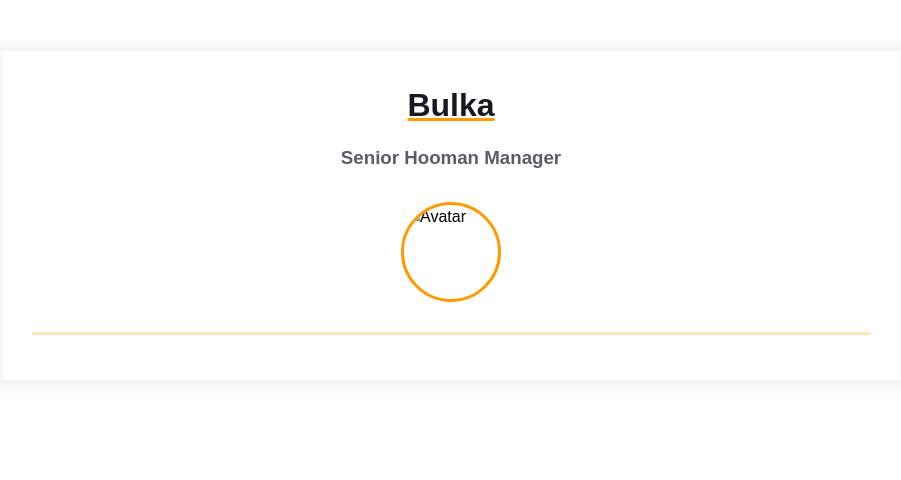
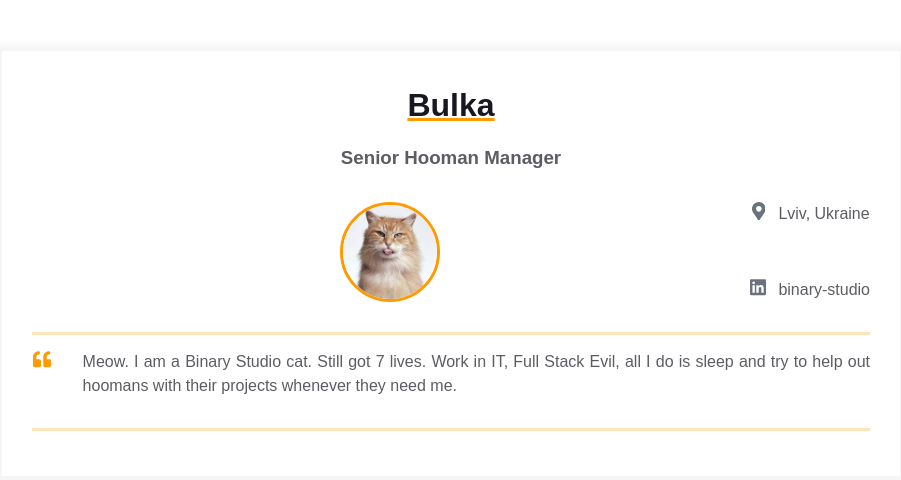
Before and after one commit to andytrue7/homepage, a plain HTML site: page index.html in a window 1280 px wide. Shown: the whole page, without its empty margins (189-1090 px from the left). Drawn offline with Linux system fonts and the light colour scheme.

Commit message:
add contact info and intro block

```diff
--- a/index.html
+++ b/index.html
@@ -18,10 +18,60 @@
               <div class="contact-info__block"></div>
 
               <div class="contact-info__block contact-info__block--center">
-                <img class="contact-info__avatar" src="assets/avatar.png" alt="Avatar" />
+                <img class="contact-info__avatar" src="assets/avatar.jpeg" alt="Avatar" />
               </div>
 
-              <div class="contact-info__block"></div>
+              <div class="contact-info__block">
+                <a href="" rel="author" class="contact-info__item">
+                  <div class="contact-info__item-icon-wrapper">
+                    <svg class="contact-info__item-icon" xmlns="http://www.w3.org/2000/svg" viewBox="0 0 384 512">
+                      <path
+                        d="M172.268 501.67C26.97 291.031 0 269.413 0 192 0 85.961 85.961 0
+                        192 0s192 85.961 192 192c0 77.413-26.97 99.031-172.268 309.67-9.535
+                        13.774-29.93 13.773-39.464 0zM192 272c44.183 0 80-35.817
+                        80-80s-35.817-80-80-80-80 35.817-80 80 35.817 80 80 80z"
+                      ></path>
+                    </svg>
+                  </div>
+                  <span>Lviv, Ukraine</span>
+                </a>
+                <a href="https://ua.linkedin.com/company/binary-studio_241166" rel="author" class="contact-info__item">
+                  <div class="contact-info__item-icon-wrapper">
+                    <svg class="contact-info__item-icon" xmlns="http://www.w3.org/2000/svg" viewBox="0 0 448 512">
+                      <path
+                        d="M416 32H31.9C14.3 32 0 46.5 0 64.3v383.4C0 465.5 14.3 480 31.9
+                        480H416c17.6 0 32-14.5 32-32.3V64.3c0-17.8-14.4-32.3-32-32.3zM135.4
+                        416H69V202.2h66.5V416zm-33.2-243c-21.3 0-38.5-17.3-38.5-38.5S80.9
+                        96 102.2 96c21.2 0 38.5 17.3 38.5 38.5 0 21.3-17.2 38.5-38.5
+                        38.5zm282.1 243h-66.4V312c0-24.8-.5-56.7-34.5-56.7-34.6 0-39.9
+                        27-39.9 54.9V416h-66.4V202.2h63.7v29.2h.9c8.9-16.8 30.6-34.5
+                        62.9-34.5 67.2 0 79.7 44.3 79.7 101.9V416z"
+                      ></path>
+                    </svg>
+                  </div>
+                  <span>binary-studio</span>
+                </a>
+              </div>
+            </div>
+          </div>
+        </div>
+        <div class="container">
+          <div class="resume__block">
+            <div class="intro">
+              <div class="intro__icon-wrapper">
+                <svg class="intro__icon" xmlns="http://www.w3.org/2000/svg" viewBox="0 0 512 512">
+                  <path
+                    d="M464 256h-80v-64c0-35.3 28.7-64 64-64h8c13.3 0 24-10.7
+                    24-24V56c0-13.3-10.7-24-24-24h-8c-88.4 0-160 71.6-160 160v240c0
+                    26.5 21.5 48 48 48h128c26.5 0 48-21.5
+                    48-48V304c0-26.5-21.5-48-48-48zm-288 0H96v-64c0-35.3 28.7-64
+                    64-64h8c13.3 0 24-10.7 24-24V56c0-13.3-10.7-24-24-24h-8C71.6 32 0
+                    103.6 0 192v240c0 26.5 21.5 48 48 48h128c26.5 0
+                    48-21.5 48-48V304c0-26.5-21.5-48-48-48z"
+                  ></path>
+                </svg>
+              </div>
+              <p class="intro_text">Meow. I am a Binary Studio cat. Still got 7 lives. Work in IT, Full Stack Evil, all I do is sleep and try to help out hoomans with their projects whenever they need me.</p>
             </div>
           </div>
         </div>
```
Also changed, not shown: assets/avatar.jpeg (added).
